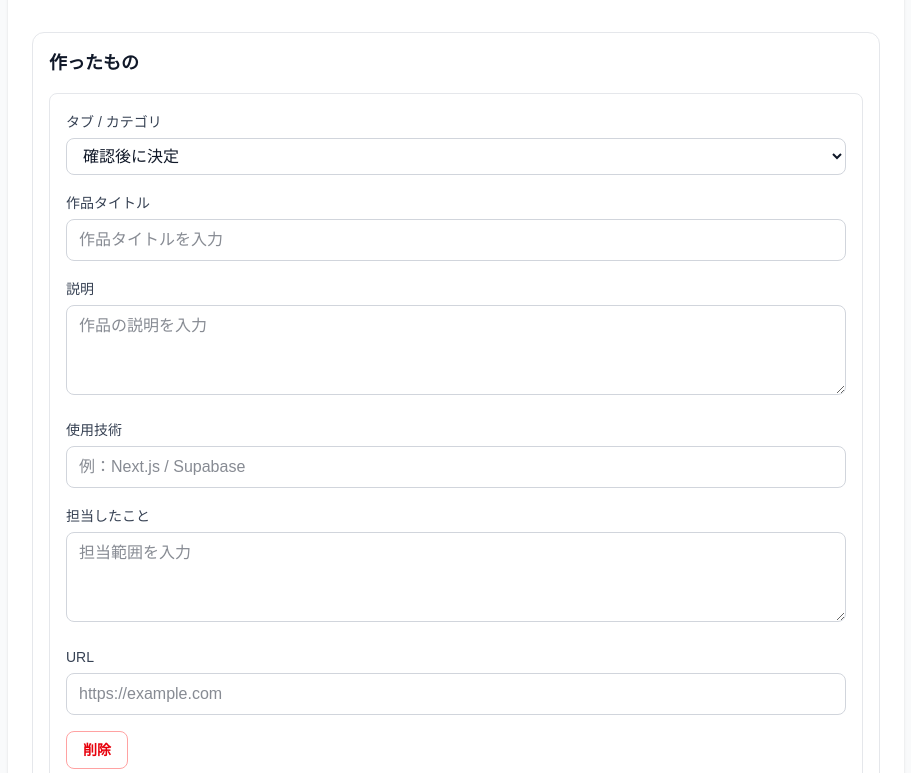
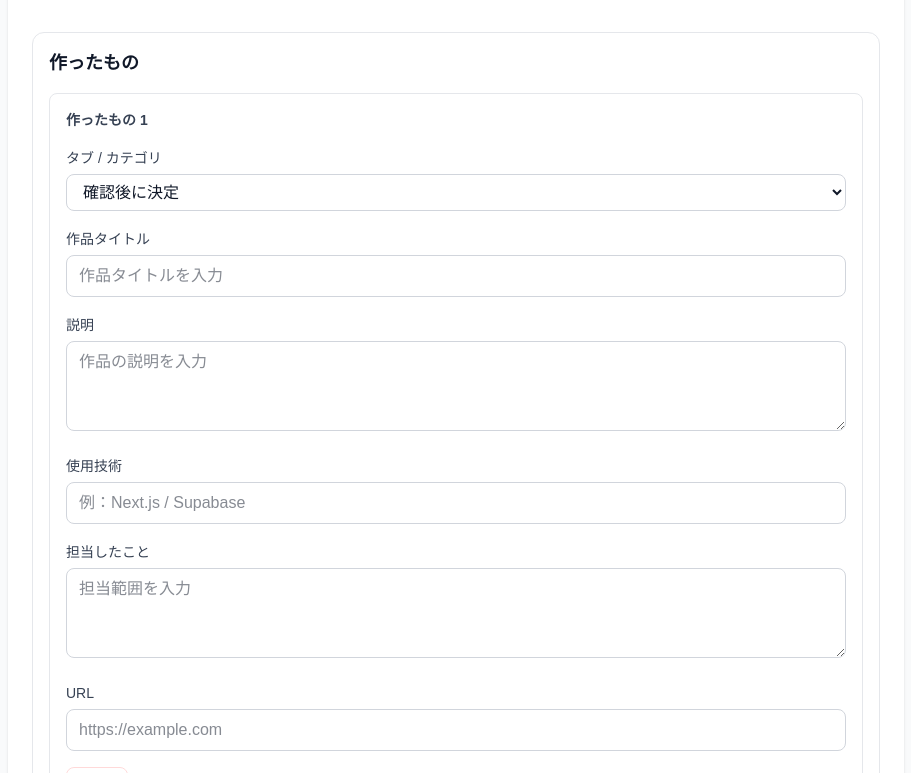
Before and after one commit to kazu0801-b/profile-app, a Next.js app: page /profile/edit in a window 1280 px wide. Shown: the part 1347-2120 px from the top of the page, without its empty margins (184-1095 px from the left). Built offline with nearby package versions, Linux system fonts and the light colour scheme.

Commit message:
Add dynamic work form fields

```diff
--- a/src/components/profile/WorkForm.tsx
+++ b/src/components/profile/WorkForm.tsx
@@ -1,15 +1,87 @@
+"use client";
+
+import { useState } from "react";
+
+type WorkItem = {
+  id: number;
+  category: string;
+  title: string;
+  description: string;
+  techStack: string;
+  role: string;
+  url: string;
+};
+
 export function WorkForm() {
+  const [works, setWorks] = useState<WorkItem[]>([
+    {
+      id: 1,
+      category: "",
+      title: "",
+      description: "",
+      techStack: "",
+      role: "",
+      url: "",
+    },
+  ]);
+
+  const handleAddWork = () => {
+    setWorks([
+      ...works,
+      {
+        id: Date.now(),
+        category: "",
+        title: "",
+        description: "",
+        techStack: "",
+        role: "",
+        url: "",
+      },
+    ]);
+  };
+
+  const handleDeleteWork = (id: number) => {
+    if (works.length === 1) {
+      return;
+    }
+
+    setWorks(works.filter((work) => work.id !== id));
+  };
+
+  const handleChangeWork = (
+    id: number,
+    field: keyof Omit<WorkItem, "id">,
+    value: string
+  ) => {
+    setWorks(
+      works.map((work) =>
+        work.id === id ? { ...work, [field]: value } : work
+      )
+    );
+  };
+
   return (
     <section className="rounded-xl border border-gray-200 p-4">
       <h2 className="text-lg font-bold text-gray-900">作ったもの</h2>
 
       <div className="mt-4 space-y-4">
-        <div className="rounded-lg border border-gray-200 p-4">
+        {works.map((work, index) => (
+          <div key={work.id} className="rounded-lg border border-gray-200 p-4">
+            <p className="mb-4 text-sm font-bold text-gray-700">
+              作ったもの {index + 1}
+            </p>
+
             <label className="block">
               <span className="text-sm font-medium text-gray-700">
                 タブ / カテゴリ
               </span>
-            <select className="mt-1 w-full rounded-lg border border-gray-300 px-3 py-2 text-gray-900">
+              <select
+                value={work.category}
+                onChange={(event) =>
+                  handleChangeWork(work.id, "category", event.target.value)
+                }
+                className="mt-1 w-full rounded-lg border border-gray-300 px-3 py-2 text-gray-900"
+              >
                 <option value="">確認後に決定</option>
                 <option value="team">チーム制作</option>
                 <option value="internal">社内開発</option>
@@ -18,9 +90,15 @@ export function WorkForm() {
             </label>
 
             <label className="mt-4 block">
-            <span className="text-sm font-medium text-gray-700">作品タイトル</span>
+              <span className="text-sm font-medium text-gray-700">
+                作品タイトル
+              </span>
               <input
                 type="text"
+                value={work.title}
+                onChange={(event) =>
+                  handleChangeWork(work.id, "title", event.target.value)
+                }
                 placeholder="作品タイトルを入力"
                 className="mt-1 w-full rounded-lg border border-gray-300 px-3 py-2 text-gray-900"
               />
@@ -29,6 +107,10 @@ export function WorkForm() {
             <label className="mt-4 block">
               <span className="text-sm font-medium text-gray-700">説明</span>
               <textarea
+                value={work.description}
+                onChange={(event) =>
+                  handleChangeWork(work.id, "description", event.target.value)
+                }
                 placeholder="作品の説明を入力"
                 rows={3}
                 className="mt-1 w-full rounded-lg border border-gray-300 px-3 py-2 text-gray-900"
@@ -39,14 +121,24 @@ export function WorkForm() {
               <span className="text-sm font-medium text-gray-700">使用技術</span>
               <input
                 type="text"
+                value={work.techStack}
+                onChange={(event) =>
+                  handleChangeWork(work.id, "techStack", event.target.value)
+                }
                 placeholder="例：Next.js / Supabase"
                 className="mt-1 w-full rounded-lg border border-gray-300 px-3 py-2 text-gray-900"
               />
             </label>
 
             <label className="mt-4 block">
-            <span className="text-sm font-medium text-gray-700">担当したこと</span>
+              <span className="text-sm font-medium text-gray-700">
+                担当したこと
+              </span>
               <textarea
+                value={work.role}
+                onChange={(event) =>
+                  handleChangeWork(work.id, "role", event.target.value)
+                }
                 placeholder="担当範囲を入力"
                 rows={3}
                 className="mt-1 w-full rounded-lg border border-gray-300 px-3 py-2 text-gray-900"
@@ -57,6 +149,10 @@ export function WorkForm() {
               <span className="text-sm font-medium text-gray-700">URL</span>
               <input
                 type="url"
+                value={work.url}
+                onChange={(event) =>
+                  handleChangeWork(work.id, "url", event.target.value)
+                }
                 placeholder="https://example.com"
                 className="mt-1 w-full rounded-lg border border-gray-300 px-3 py-2 text-gray-900"
               />
@@ -64,14 +160,18 @@ export function WorkForm() {
 
             <button
               type="button"
-            className="mt-4 rounded-lg border border-red-300 px-4 py-2 text-sm font-bold text-red-600"
+              onClick={() => handleDeleteWork(work.id)}
+              disabled={works.length === 1}
+              className="mt-4 rounded-lg border border-red-300 px-4 py-2 text-sm font-bold text-red-600 disabled:cursor-not-allowed disabled:opacity-40"
             >
               削除
             </button>
           </div>
+        ))}
 
         <button
           type="button"
+          onClick={handleAddWork}
           className="rounded-lg border border-blue-300 px-4 py-2 text-sm font-bold text-blue-600"
         >
           ＋ 作ったものを追加
```
Lines whose indentation alone changed are shown as unchanged.
